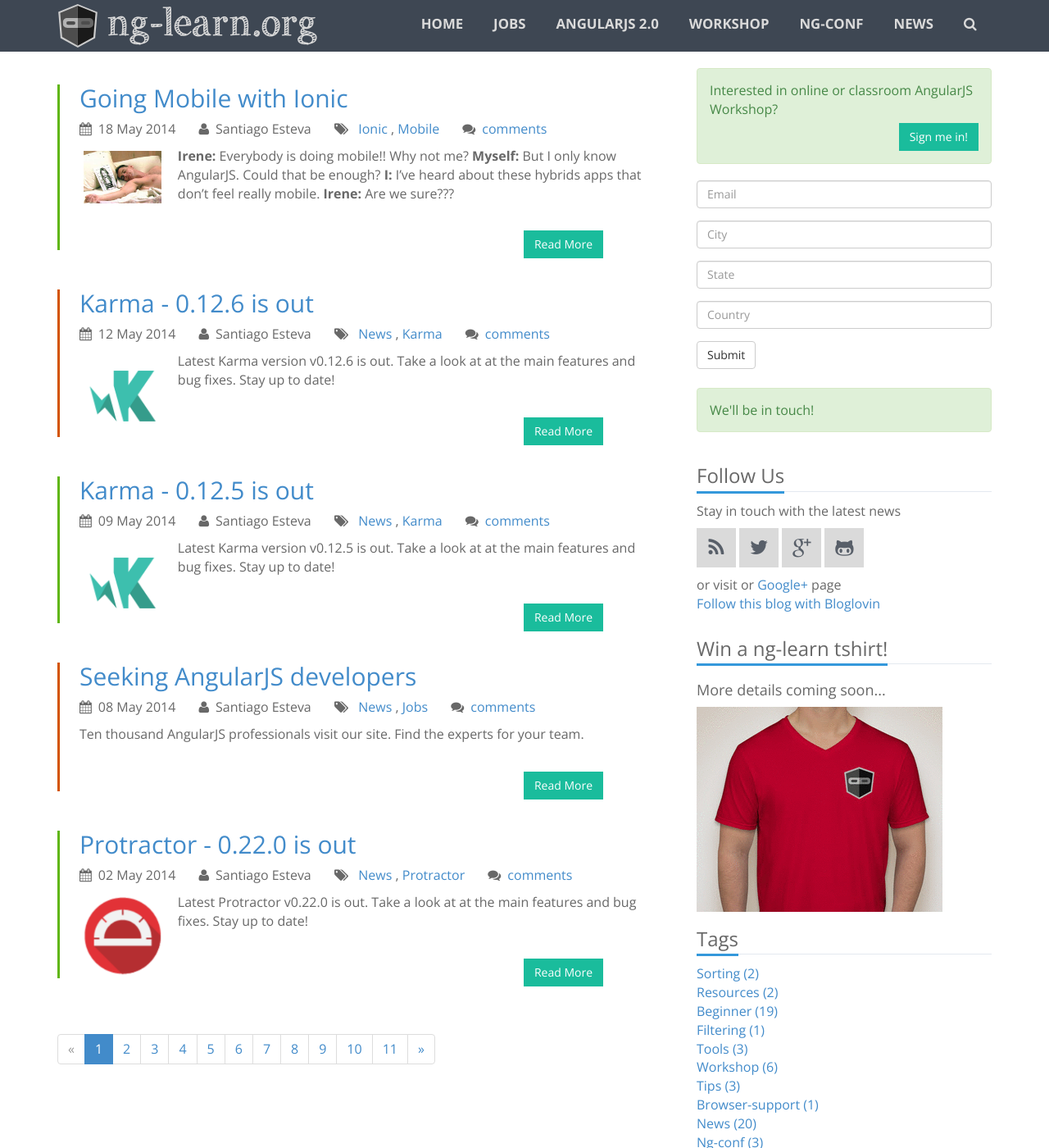
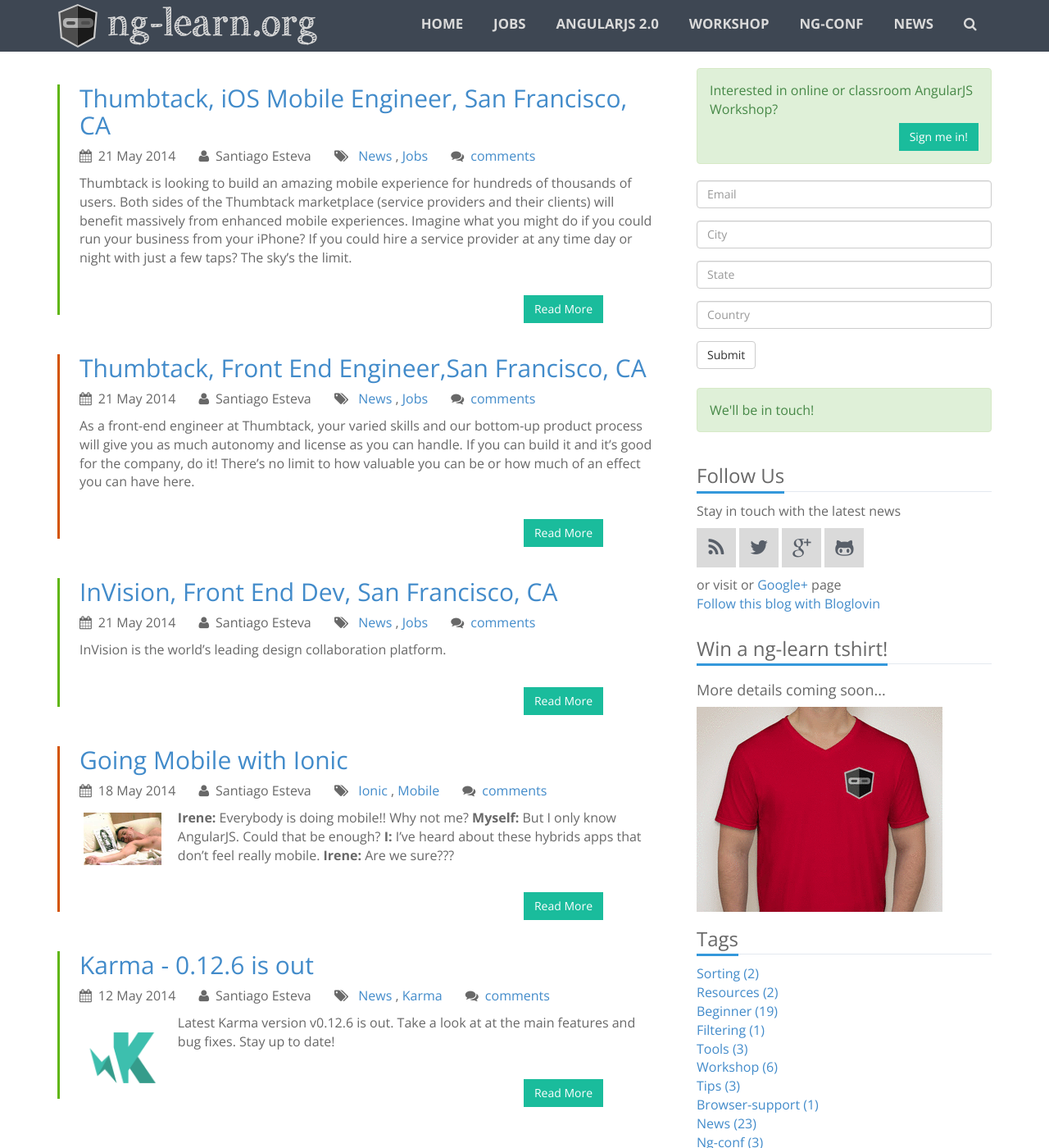
Before and after one commit to ng-learn-org/ng-learn-org.github.io, a Jekyll site: the page built from index.html, in a window 1280 px wide and 1400 px high. Shown: the whole window at 82% size. Built offline with Jekyll 4.4.1, drawn with Linux system fonts in a browser that asks for light colours; nearby versions of some CDN libraries; the list of posts is cut into pages by our own code; comment, search, counter and statistics services are not loaded; some of the changed text lies outside the part shown.

Commit message:
jobs section updated

```diff
--- a/Gemfile
+++ b/Gemfile
@@ -1,4 +1,4 @@
 source 'https://rubygems.org'
-ruby '2.1.0'
+ruby '1.9.3'
 
 gem 'github-pages'
--- a/_includes/job_page.html
+++ b/_includes/job_page.html
@@ -2,10 +2,10 @@
 <!-- article -->
 <article>
     <header class="post-meta">
-        <h3>
+        <h4>
             <a href="{{ post.url }}" rel="bookmark permalink">{{ post.title }}</a>
             <a href="{{ post.url }}" class="btn pull-right btn-custom read-more-align">Apply</a>
-        </h3>
+        </h4>
     </header>
 </article>
 <hr>
--- /dev/null
+++ b/_posts/2014-05-21-jobs-front-end-dev-invision.md
@@ -0,0 +1,53 @@
+---
+layout: post
+title: InVision, Front End Dev, San Francisco, CA
+author: Santiago Esteva
+categories: [news, jobs]
+---
+InVision is the world’s leading design collaboration platform.
+
+We enable companies of all sizes to discover the power of design-driven product development.  That’s why designers, product managers, marketers and other stakeholders at so many of the world's most loved designers, agencies, & corporations use InVision every day, including Zappos, Evernote, AirBnB, and Yammer.
+
+Built to foster collaboration and iteration, InVision helps our clients design, review and user-test a product before writing a single line of code, with tools for design prototyping, feedback, task management and version control.
+
+We’re well-funded and venture-backed by prominent investors including FirstMark Capital and Tiger Global Management.
+
+We're looking for a Sr. JavaScript and AngularJS developer who can jump into an existing AngularJS application (with a lot of code) and help our team really rock. The ideal candidate can take a .PSD file and turn it into an awesome HTML5/CSS/AngularJS user experience that sings without breaking a sweat.
+
+Ready for this challenge? <a href="https://invision.workable.com/jobs/1480/candidates/new"
+    class="btn btn-custom read-more-align"
+    target="_blank"
+    >Apply</a>
+
+### REQUIREMENTS
+
+- Experience with jQuery and AngularJS
+- Experience with Less (or similar)
+- Comfort with Photoshop
+- Versed in agile development and its best practices
+- Experience using GitHub
+- Excellent communication and problem-solving skills
+- Bonus Points for Experience With:
+
+- Start-ups
+- Mobile development
+- Work on one or more interesting open-source project
+
+### BENEFITS
+
+- A highly competitive salary
+- The ability to work from home, the local coffee shop, wherever!
+- The ability to own and build the content strategy for a fast growing startup
+- Did we mention a highly competitive salary?
+- Stock options
+- Premium health coverage
+- Macbook Air or Pro, your choice
+- Membership at health club of your choice
+- Unlimited books from Amazon
+- Unlimited Starbucks card
+- Half-day Fridays!
+
+Ready for this challenge? <a href="https://invision.workable.com/jobs/1480/candidates/new"
+    class="btn btn-custom read-more-align"
+    target="_blank"
+    >Apply</a>
--- /dev/null
+++ b/_posts/2014-05-21-jobs-front-end-eng-thumbtack.md
@@ -0,0 +1,31 @@
+---
+layout: post
+title: Thumbtack, Front End Engineer,San Francisco, CA
+author: Santiago Esteva
+categories: [news, jobs]
+---
+As a front-end engineer at Thumbtack, your varied skills and our bottom-up product process will give you as much autonomy and license as you can handle. If you can build it and it’s good for the company, do it! There's no limit to how valuable you can be or how much of an effect you can have here.
+
+We want people who want to make their mark on the world, who are itchy, who tinker. We want people with the ambition to dream big and the talent to see those dreams through.
+
+Some things about you:
+
+- You see the web as a beautiful, intricate, occasionally clumsy Rube Goldberg machine. Working with it isn’t a chore; it’s a challenge.
+- You're perfectly comfortable with all the normal front-end technologies (JavaScript and its derivatives, CSS, semantic HTML, etc) but don’t mind the occasional jumps into PHP, Python, or database queries.
+- You spend almost as much time inspecting a page's elements and figuring out how it works as you do using it. You're insatiably curious about how websites are made and what they're made of.
+- You think complaining about IE support is so five years ago. You know exactly how, when, and when not to play nice across different browsers and platforms.
+- You keep abreast with modern web practices and trends but know when to stay pragmatic in their implementations.
+
+## Skills & Requirements
+The ideal candidate is excited about:
+
+- Clean, accessible, understandable markup
+- A/B testing, data-driven decision making
+- Responsive web design
+- Graceful degradation, progressive enhancement
+- Must have a portfolio of real, live projects or contributions to open-source
+
+Ready for this challenge? <a href="http://boards.greenhouse.io/thumbtack/jobs/714#.U3zGeXWx1T8"
+    class="btn btn-custom read-more-align"
+    target="_blank"
+    >Apply</a>
--- /dev/null
+++ b/_posts/2014-05-21-jobs-ios-mobile-eng-thumbtack.md
@@ -0,0 +1,17 @@
+---
+layout: post
+title: Thumbtack, iOS Mobile Engineer, San Francisco, CA
+author: Santiago Esteva
+categories: [news, jobs]
+---
+Thumbtack is looking to build an amazing mobile experience for hundreds of thousands of users.
+Both sides of the Thumbtack marketplace (service providers and their clients) will benefit massively from enhanced mobile experiences.  Imagine what you might do if you could run your business from your iPhone?  If you could hire a service provider at any time day or night with just a few taps?  The sky's the limit.
+
+The frontend team at Thumbtack invests heavily in responsive web design and fast, elegant mobile experiences.  We've seen this investment pay off incredibly.  However, we think we can do better with a fully native experience.
+
+We're looking for someone with a history of building amazing iOS applications.  We're new to this, so need some guidance. With that said, you'll be working with great engineering and design teams who will be eager to assist you in making something really exceptional.
+
+Ready for this challenge? <a href="http://boards.greenhouse.io/thumbtack/jobs/733#.U3zGSXWx1T8"
+    class="btn btn-custom read-more-align"
+    target="_blank"
+    >Apply</a>
```
